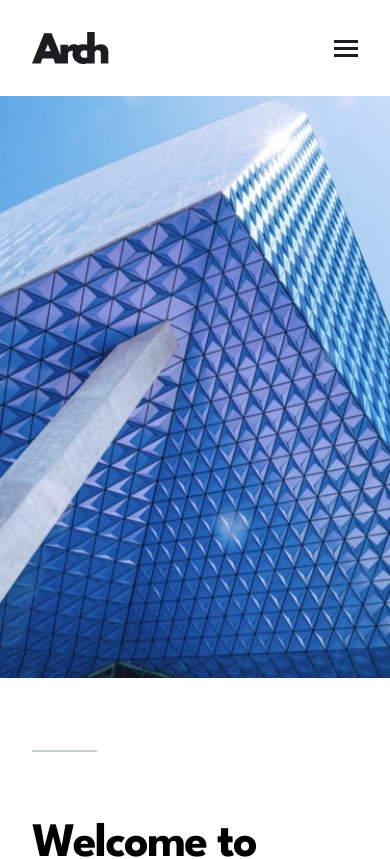
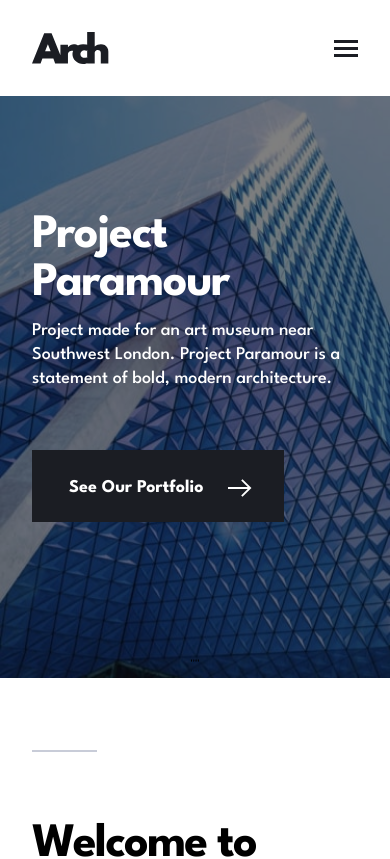
Before and after one commit to Alexandre-st/Arch-studio-multipage-website, a React (Create React App) app: page / in a window 390 px wide. Shown: the top 859 px of the page. Built offline with nearby package versions, Linux system fonts and the light colour scheme.

Commit message:
Add the swiper/carousel for the homepage- only mobile for the moment - WIP -

```diff
--- a/package.json
+++ b/package.json
@@ -22,6 +22,7 @@
     "react-router-dom": "6",
     "react-scripts": "5.0.1",
     "sass": "^1.52.3",
+    "swiper": "^8.3.2",
     "web-vitals": "^2.1.4"
   },
   "main": "index.js",
--- a/src/App.js
+++ b/src/App.js
@@ -7,6 +7,7 @@ import Home from './pages/Home';
 import PortFolio from './pages/Portfolio';
 import About from './pages/About';
 import Footer from './layouts/Footer';
+import "swiper/css/bundle";
 import './styles/index.scss';
 
 const App = () => {
--- /dev/null
+++ b/src/components/Carousel.js
@@ -0,0 +1,58 @@
+import { Link } from 'react-router-dom';
+import { Navigation, Pagination, Autoplay, EffectFade } from 'swiper';
+import { Swiper, SwiperSlide } from 'swiper/react';
+import { slides } from '../data/slides';
+
+import Arrow from '../assets/icons/icon-arrow.svg';
+
+import 'swiper/scss';
+import 'swiper/scss/navigation';
+import 'swiper/scss/pagination';
+import 'swiper/css/effect-fade';
+
+const Carousel = () => {
+
+  // Function to have number for the pagination
+  const pagination = {
+    clickable: true,
+    renderBullet: function(index, className) {
+      return '<span class="' + className + '">0' + (index + 1) + "</span>'";
+    }
+  };
+
+  return (
+    <div className="home-hero-content">
+      <Swiper
+        modules={[Navigation, Pagination, Autoplay, EffectFade]}
+        spaceBetween={50}
+        slidesPerView={1}
+        pagination={pagination}
+        effect='fade'
+      >
+      {slides.map((slide, index) => {
+        return (
+          <SwiperSlide key={index}>
+            <div className="home-hero-content-img">
+              <picture className="home-hero-img">
+                <source srcSet={slide.imageDesktop} media="(min-width: 1024px)" />
+                <source srcSet={slide.imageTablet} media="(min-width: 768px)" />
+                <img src={slide.imageMobile} alt={slide.name} />
+              </picture>
+            </div>
+            <div className="home-hero-content-text">
+              <h1 className="home-hero-content-text-title big-title">{slide.firstName}<br />{slide.lastName}</h1>
+              <p className="text">{slide.description}</p>
+              <Link className="home-hero-content-button button" to='/portfolio'>
+                <p>See Our Portfolio</p>
+                <img src={Arrow} alt="Arrow link" />
+              </Link>
+            </div>
+          </SwiperSlide>
+        )
+      })}
+      </Swiper>
+    </div>
+  )
+};
+
+export default Carousel;
--- /dev/null
+++ b/src/data/slides.js
@@ -0,0 +1,50 @@
+import Mparamour from '../assets/home/mobile/image-hero-paramour.jpg';
+import Tparamour from '../assets/home/tablet/image-hero-paramour.jpg';
+import Dparamour from '../assets/home/desktop/image-hero-paramour.jpg';
+
+import Mseraph from '../assets/home/mobile/image-hero-seraph.jpg';
+import Tseraph from '../assets/home/tablet/image-hero-seraph.jpg';
+import Dseraph from '../assets/home/desktop/image-hero-seraph.jpg';
+
+import Mfederal from '../assets/home/mobile/image-hero-federal.jpg';
+import Tfederal from '../assets/home/tablet/image-hero-federal.jpg';
+import Dfederal from '../assets/home/desktop/image-hero-federal.jpg';
+
+import Mtrinity from '../assets/home/mobile/image-hero-trinity.jpg';
+import Ttrinity from '../assets/home/tablet/image-hero-trinity.jpg';
+import Dtrinity from '../assets/home/desktop/image-hero-trinity.jpg';
+
+export const slides = [
+    {
+        firstName: 'Project',
+        lastName: 'Paramour',
+        description: 'Project made for an art museum near Southwest London. Project Paramour is a statement of bold, modern architecture.',
+        imageMobile: Mparamour,
+        imageTablet: Tparamour,
+        imageDesktop: Dparamour
+    },
+    {
+        firstName: 'Seraph',
+        lastName: 'Station',
+        description: 'The Seraph Station project challenged us to design a unique station that would transport people through time. The result is a fresh and futuristic model inspired by space stations.',
+        imageMobile: Mseraph,
+        imageTablet: Tseraph,
+        imageDesktop: Dseraph
+    },
+    {
+        firstName: 'Federal II',
+        lastName: 'Tower',
+        description: 'A sequel theme project for a tower originally built in the 1800s. We achieved this with a striking look of brutal minimalism with modern touches.',
+        imageMobile: Mfederal,
+        imageTablet: Tfederal,
+        imageDesktop: Dfederal
+    },
+    {
+        firstName: 'Trinity Bank',
+        lastName: 'Tower',
+        description: 'Trinity Bank challenged us to make a concept for a 84 story building located in the middle of a city with a high earthquake frequency. For this project we used curves to blend design and stability to meet our objectives.',
+        imageMobile: Mtrinity,
+        imageTablet: Ttrinity,
+        imageDesktop: Dtrinity
+    },
+]
--- a/src/pages/Home.js
+++ b/src/pages/Home.js
@@ -1,8 +1,6 @@
 import { Link } from 'react-router-dom';
 
-import ParamourMobile from '../assets/home/mobile/image-hero-paramour.jpg';
-import ParamourTablet from '../assets/home/tablet/image-hero-paramour.jpg';
-import ParamourDesktop from '../assets/home/desktop/image-hero-paramour.jpg';
+import Carousel from '../components/Carousel';
 import WelcomeImg from '../assets/home/desktop/image-welcome.jpg';
 import SmTeamMobile from '../assets/home/mobile/image-small-team.jpg' ;
 import SmTeamTablet from '../assets/home/tablet/image-small-team.jpg' ;
@@ -22,20 +20,7 @@ const Home = () => {
   return (
     <main>
       <section className="home-hero container-img">
-        <div className="home-hero-content">
-          <picture>
-            <source srcSet={ParamourDesktop} media="(min-width: 1024px)" />
-            <source srcSet={ParamourTablet} media="(min-width: 768px)" />
-            <img src={ParamourMobile} alt="Project Paramour" />
-          </picture>
-          <div className="home-hero-content-text">
-            <h1 className="big-title">Project&nbsp;Paramour</h1>
-            <p className="text">
-              Project made for an art museum near Southwest London. Project Paramour is a statement of bold, modern architecture.
-            </p>
-            <Link to='/portfolio'>See Our Portfolio</Link>
-          </div>
-        </div>
+        <Carousel />
       </section>
 
       <section className="welcome container">
--- /dev/null
+++ b/src/styles/components/_carousel.scss
@@ -0,0 +1,36 @@
+@use '../variables/mixins' as *;
+
+.swiper {
+    position: relative;
+
+    &-pagination-bullet {
+        display: none;
+    }
+}
+
+.home-hero-content {
+    position: relative;
+
+    &-img {
+        @include mask-image;
+    }
+
+    &-text {
+        position: absolute;
+        top: 11.6rem;
+        left: 3.2rem;
+        right: 3.2rem;
+        color:#FFFFFF;
+        z-index: 2;
+
+        &-title {
+            margin-bottom: 1.1rem;
+        }
+    }
+
+    &-button {
+        width: 25.2rem;
+        padding-left: 3.7rem;
+        margin-top: 5.9rem;
+    }
+}
--- a/src/styles/index.scss
+++ b/src/styles/index.scss
@@ -9,6 +9,7 @@
 
 // == COMPONENTS == //
 @use './components/menu';
+@use './components/carousel';
 
 // == PAGE == //
 @use './pages/home';
--- a/src/styles/pages/_home.scss
+++ b/src/styles/pages/_home.scss
@@ -1,13 +1,4 @@
 @use '../variables/mixins' as *;
-
-// == Hero Part for the HomePage
-.home-hero {
-  &-content {
-    &-text {
-      display: none;
-    }
-  }
-}
 
 // == Welcome section
 .welcome {
```
Also changed, not shown: 2 other files (tests, documents, lock files or other folders).
